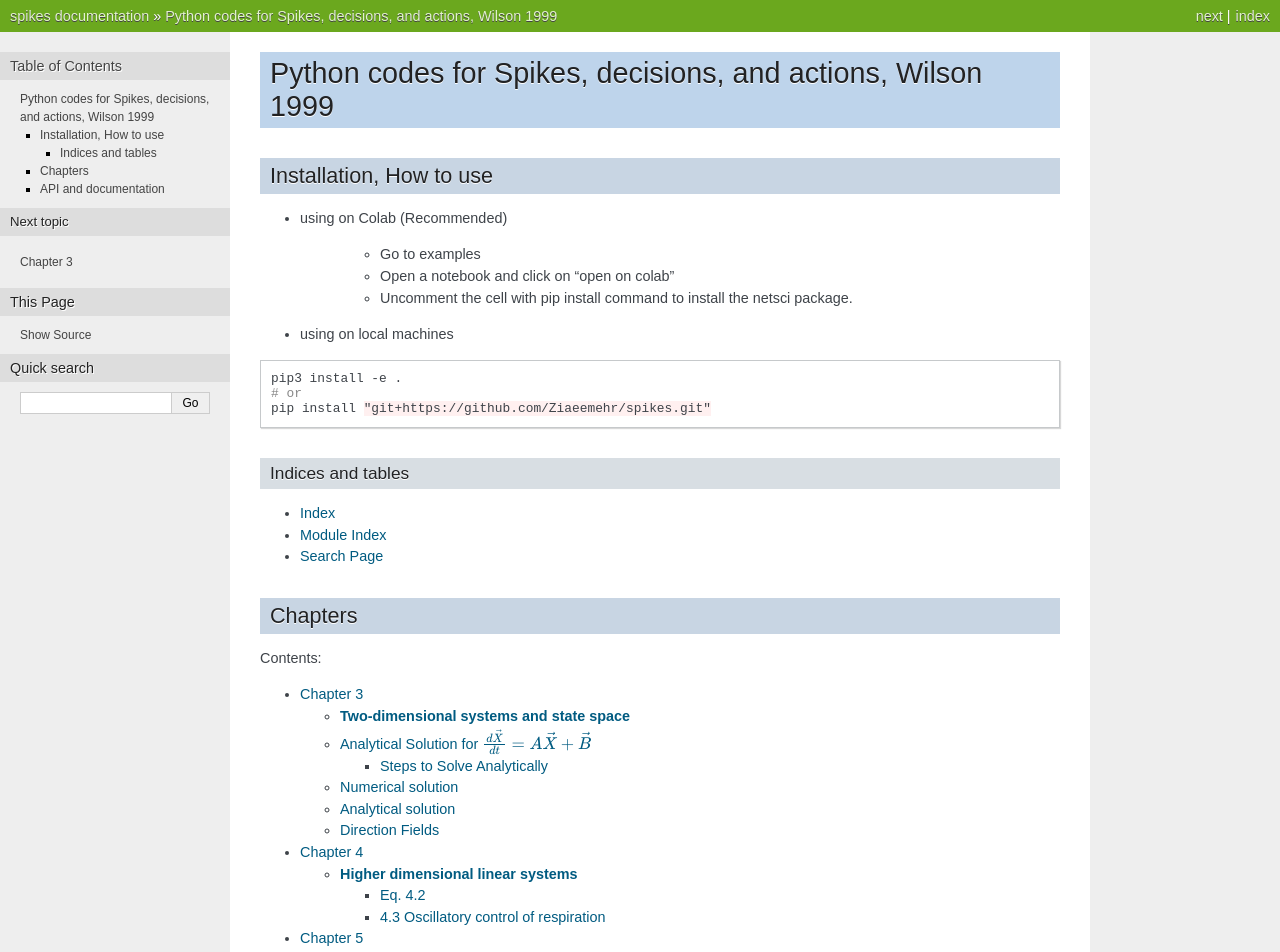
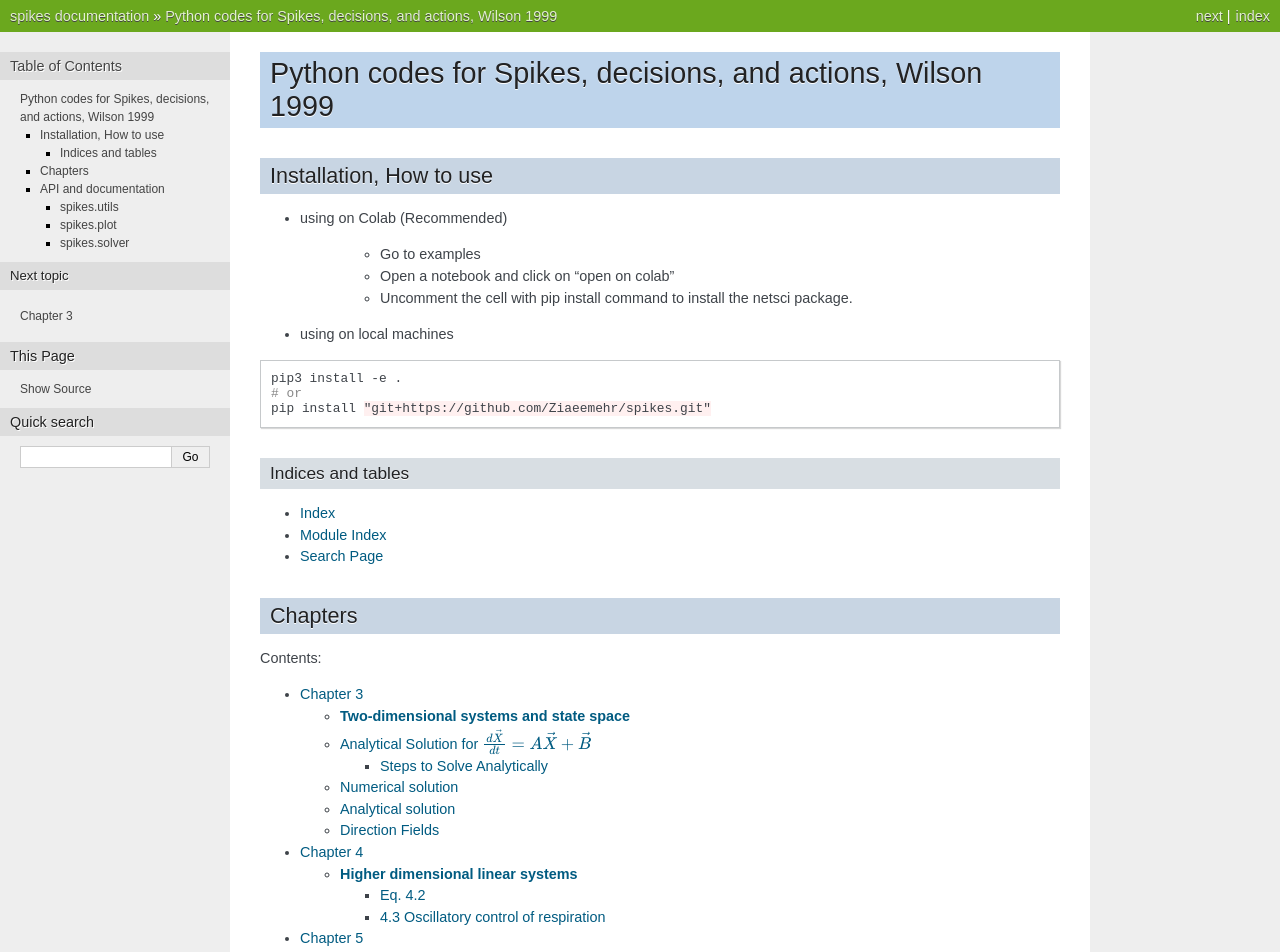
Before and after one commit to Ziaeemehr/spikes, a Sphinx documentation site: the page built from docs/index.rst, in a window 1280 px wide and 1400 px high. Shown: the top 952 px of the window. Built offline with Sphinx 7.4.7, drawn with Linux system fonts in a browser that asks for light colours; the version number could not be read and is left out; some of the changed text lies outside the part shown.

Commit message:
docs updated.

```diff
--- a/docs/index.rst
+++ b/docs/index.rst
@@ -45,14 +45,23 @@ API and documentation
     :members:
     :undoc-members:
 
+spikes.utils
+----------------------------
+
 .. automodule:: spikes.utils
     :members:
     :undoc-members:
+
+spikes.plot
+----------------------------
 
 .. automodule:: spikes.plot
     :members:
     :undoc-members:
 
+spikes.solver
+----------------------------
+
 .. automodule:: spikes.solver
     :members:
     :undoc-members:
```
